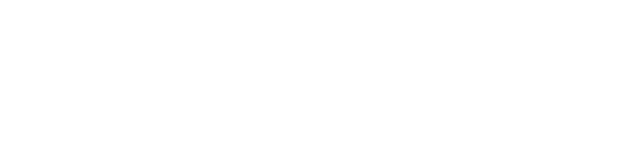
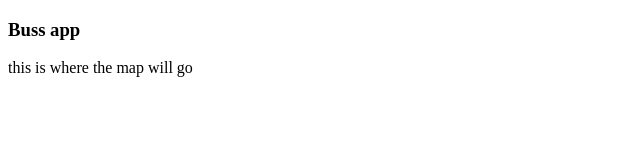
Before and after one commit to Felixim0/busproject, a plain HTML site: page index.html in a window 1280 px wide. Shown: the whole page, without its empty margins (0-640 px from the left). Drawn offline with Linux system fonts and the light colour scheme.

Commit message:
Added title

```diff
--- a/index.html
+++ b/index.html
@@ -1 +1,7 @@
 <!doctype html>
+
+<h3>Buss app</h3>
+
+<p>
+  this is where the map will go
+</p>
```
